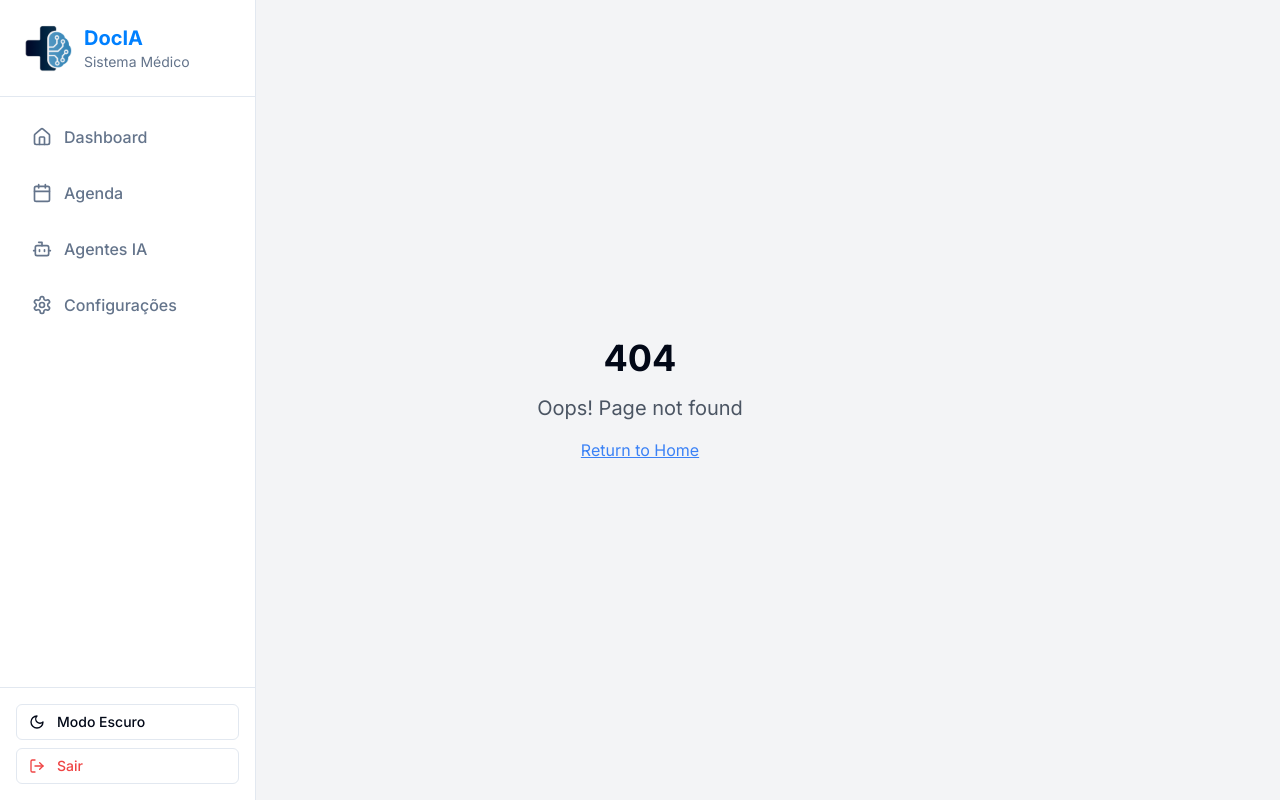
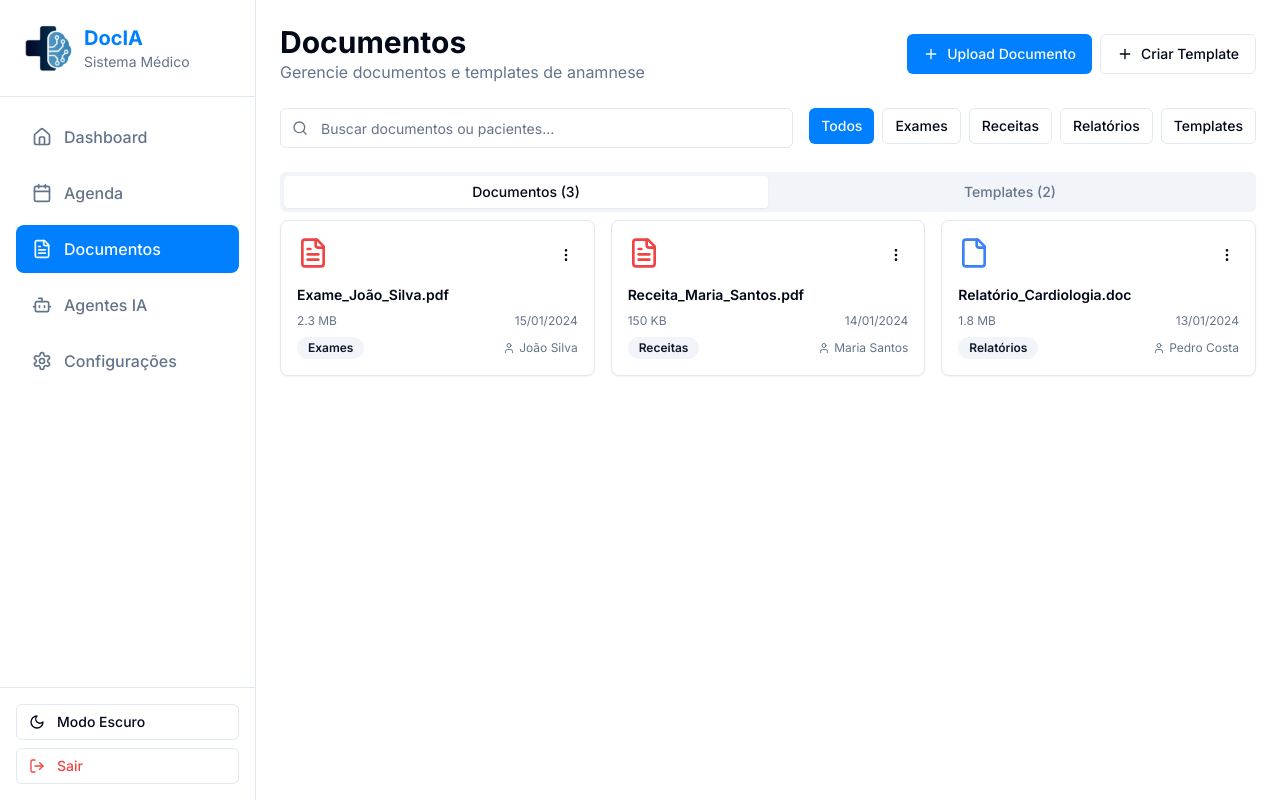
Before and after one commit to devvluca/DocIA, a React (Vite) app: page /documents in a window 1280 px wide. Before the commit this address had no page. Built offline with nearby package versions, Linux system fonts and the light colour scheme.

Commit message:
update: documents

```diff
--- a/src/App.tsx
+++ b/src/App.tsx
@@ -12,6 +12,7 @@ import Schedule from "@/pages/Schedule";
 import Agents from "@/pages/Agents";
 import Settings from "@/pages/Settings";
 import NotFound from "./pages/NotFound";
+import Documents from "@/pages/Documents";
 
 const queryClient = new QueryClient();
 
@@ -27,6 +28,7 @@ const App = () => {
         <BrowserRouter>
           <div className="min-h-screen bg-background">
             <Navbar />
+            <main>
               <Routes>
                 <Route path="/" element={<Dashboard />} />
                 <Route path="/schedule" element={<Schedule />} />
@@ -34,8 +36,10 @@ const App = () => {
                 <Route path="/settings" element={<Settings />} />
                 <Route path="/patients/:id" element={<PatientProfile />} />
                 <Route path="/chat/:id" element={<ChatIA />} />
+                <Route path="/documents" element={<Documents />} />
                 <Route path="*" element={<NotFound />} />
               </Routes>
+            </main>
           </div>
         </BrowserRouter>
       </TooltipProvider>
--- a/src/components/layout/Navbar.tsx
+++ b/src/components/layout/Navbar.tsx
@@ -9,7 +9,8 @@ import {
   Moon,
   Sun,
   Menu,
-  X
+  X,
+  FileText
 } from 'lucide-react';
 import { Button } from '@/components/ui/button';
 import { useTheme } from '@/hooks/useTheme';
@@ -18,10 +19,10 @@ const Navbar = () => {
   const location = useLocation();
   const { theme, toggleTheme } = useTheme();
   const [isMobileMenuOpen, setIsMobileMenuOpen] = useState(false);
-
   const navItems = [
     { icon: Home, label: 'Dashboard', path: '/' },
     { icon: Calendar, label: 'Agenda', path: '/schedule' },
+    { icon: FileText, label: 'Documentos', path: '/documents' },
     { icon: Bot, label: 'Agentes IA', path: '/agents' },
     { icon: Settings, label: 'Configurações', path: '/settings' },
   ];
--- a/src/main.tsx
+++ b/src/main.tsx
@@ -1,5 +1,10 @@
-import { createRoot } from 'react-dom/client'
+import React from 'react'
+import ReactDOM from 'react-dom/client'
 import App from './App.tsx'
 import './index.css'
 
-createRoot(document.getElementById("root")!).render(<App />);
+ReactDOM.createRoot(document.getElementById('root')!).render(
+  <React.StrictMode>
+    <App />
+  </React.StrictMode>,
+)
--- a/src/pages/Documents.tsx
+++ b/src/pages/Documents.tsx
@@ -136,11 +136,11 @@ const Documents = () => {
         return <FileIcon className="w-8 h-8 text-gray-500" />;
     }
   };
-
   return (
-    <div className="p-6 space-y-6">
-      {/* Header */}
-      <div className="flex flex-col md:flex-row justify-between items-start md:items-center gap-4">
+    <div className="min-h-screen bg-background lg:pl-64 pt-16 lg:pt-0">
+      <div className="p-4 lg:p-6 space-y-4 lg:space-y-6">
+        {/* Header */}
+        <div className="flex flex-col md:flex-row justify-between items-start md:items-center gap-4">
         <div>
           <h1 className="text-3xl font-bold text-foreground">Documentos</h1>
           <p className="text-muted-foreground">Gerencie documentos e templates de anamnese</p>
@@ -379,10 +379,10 @@ const Documents = () => {
                   </CardContent>
                 </Card>
               ))}
-            </div>
-          )}
+            </div>          )}
         </TabsContent>
       </Tabs>
+      </div>
     </div>
   );
 };
--- /dev/null
+++ b/src/routes/index.tsx
@@ -0,0 +1,6 @@
+// Se existe um arquivo de rotas separado, certifique-se de que inclui:
+import { Route } from 'react-router-dom';
+import Documents from '@/pages/Documents';
+
+// E nas rotas:
+<Route path="/documents" element={<Documents />} />
```
Lines whose indentation alone changed are shown as unchanged.
